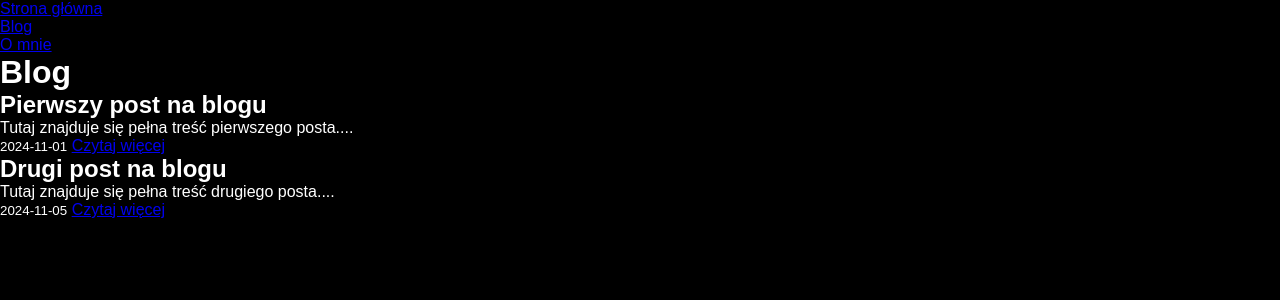
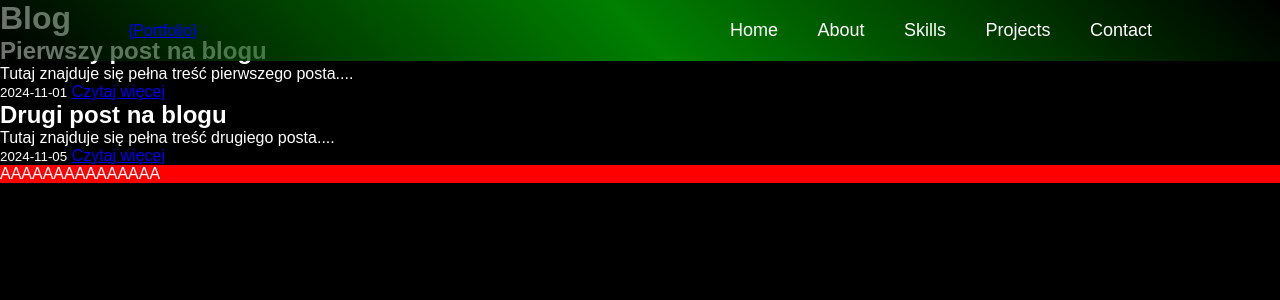
Before and after one commit to Kazume23/Portfolio-website, a PHP site: page /blog.php in a window 1280 px wide. Shown: the top 300 px of the page. Run offline with PHP 8.4, Linux system fonts and the light colour scheme.

Commit message:
Adding footer/header

```diff
--- a/views/footer.php
+++ b/views/footer.php
@@ -1,6 +1,12 @@
-<!-- views/footer.php -->
-<footer>
-    <!-- Zawartość stopki -->
-</footer>
+<!DOCTYPE html>
+<html lang="en">
+<head>
+    <meta charset="UTF-8">
+    <meta name="viewport" content="width=device-width, initial-scale=1.0">
+</head>
+<body>
+    <div style="background-color: red;">
+        AAAAAAAAAAAAAAA
+    </div>
 </body>
 </html>
--- a/views/header.php
+++ b/views/header.php
@@ -9,12 +9,14 @@
     <link rel="stylesheet" href="<?php echo BASE_URL; ?>/css/styles.css">
 </head>
 <body>
-    <header>
-        <nav>
-            <ul>
-                <li><a href="<?php echo BASE_URL; ?>/index.php">Strona główna</a></li>
-                <li><a href="<?php echo BASE_URL; ?>/blog.php">Blog</a></li>
-                <li><a href="<?php echo BASE_URL; ?>/about.php">O mnie</a></li>
-            </ul>
+<header class="header">
+        <a href="#" class="logo">{Portfolio} </a>
+
+        <nav class="navbar">
+            <a href="#home" style="--i:1;" class="active">Home</a>
+            <a href="#about" style="--i:2;">About</a>
+            <a href="#skill" style="--i:3;">Skills</a>
+            <a href="#project" style="--i:4;">Projects</a>
+            <a href="#contact" style="--i:5;">Contact</a>
         </nav>
     </header>
```
